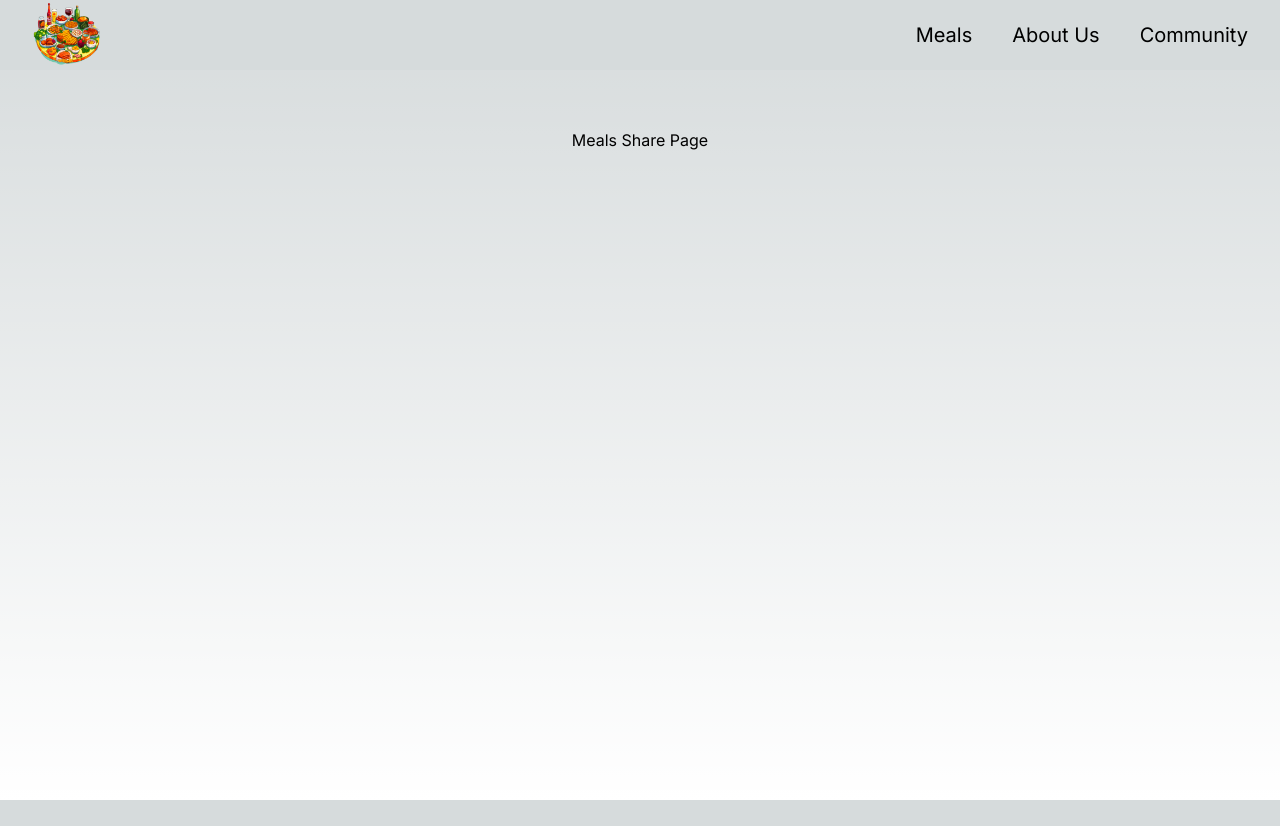
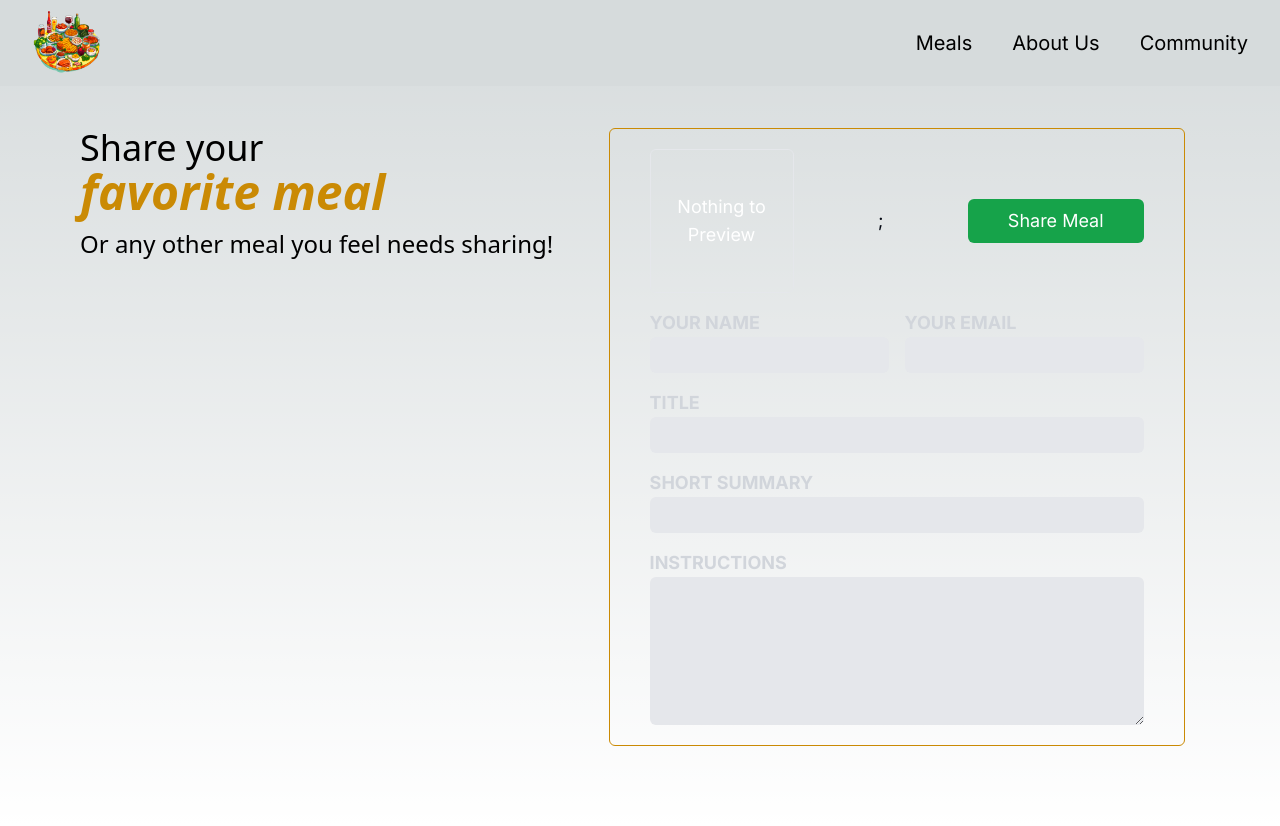
Before and after one commit to KreatorXoX/foodies, a Next.js app: page /meals/share in a window 1280 px wide. Before the commit the page ends 800 px from the top, so only its background shows below. Built offline with nearby package versions, Linux system fonts and the light colour scheme.

Commit message:
Meal share form and image picker finished now on to the functionality server actions submitting the form and such

```diff
--- a/app/meals/[slug]/page.tsx
+++ b/app/meals/[slug]/page.tsx
@@ -42,8 +42,8 @@ const MealDetailPage = async ({ params }: Props) => {
             <h1 className="text-3xl font-bold ">{meal.title}</h1>
             <p className="text-lg text-gray-400 pb-2">
               by{" "}
-              <span className="text-blue-400 italic font-extrabold">
-                {meal.creator}
+              <span className="text-blue-400 italic font-extrabold underline">
+                <a href={`mailto:${meal.creator_email}`}>{meal.creator}</a>
               </span>
             </p>
             <p className="text-lg text-gray-400 italic">{meal.summary}</p>
--- a/app/meals/share/page.tsx
+++ b/app/meals/share/page.tsx
@@ -1,3 +1,4 @@
+import MealPicker from "@/components/Meals/meal-picker";
 import PageWrapper from "@/components/page-wrapper";
 import React from "react";
 
@@ -6,8 +7,123 @@ type Props = {};
 const SharePage = (props: Props) => {
   return (
     <PageWrapper>
-      <section className="pt-20 md:pt-32 md:pb-20 w-full flex flex-col lg:gap-10 items-center pb-4">
-        Meals Share Page
+      <section className="pt-20 md:pt-32 md:pb-20 w-full flex flex-col items-center lg:items-start lg:flex-row gap-10 pb-4">
+        <header className={" text-lg font-sans lg:text-4xl space-y-3"}>
+          <h1 className="flex flex-col items-center lg:items-start">
+            <span>Share your </span>
+            <span
+              className={
+                "italic text-nowrap font-extrabold text-3xl md:text-5xl text-yellow-600"
+              }
+            >
+              favorite meal
+            </span>
+          </h1>
+          <p className="lg:text-2xl text-left g:text-center">
+            {" "}
+            Or any other meal you feel needs sharing!
+          </p>
+        </header>
+        <div
+          className={
+            " text-gray-950 w-full text-xs sm:text-sm md:text-lg max-w-xl mx-auto"
+          }
+        >
+          <form
+            className={
+              "flex flex-col w-full gap-4  md:border md:border-yellow-600 px-4 md:px-10 py-5 rounded-md "
+            }
+          >
+            <div className={"flex flex-row justify-between items-center"}>
+              <MealPicker />
+
+              <button
+                type="submit"
+                className="text-white bg-green-600 rounded-md py-2 px-10 hover:bg-green-800 transition"
+              >
+                Share Meal
+              </button>
+            </div>
+            <div className={"flex flex-col sm:flex-row justify-between gap-4"}>
+              <div className="w-full">
+                <label
+                  className="block uppercase font-bold text-gray-300"
+                  htmlFor="name"
+                >
+                  Your name
+                </label>
+                <input
+                  className=" focus:outline-yellow-500 focus:bg-gray-300 block w-full py-1 px-2 rounded-md bg-gray-200"
+                  type="text"
+                  id="name"
+                  name="name"
+                  required
+                />
+              </div>
+              <div className="w-full">
+                <label
+                  htmlFor="email"
+                  className="block uppercase font-bold text-gray-300"
+                >
+                  Your email
+                </label>
+                <input
+                  className=" focus:outline-yellow-500 focus:bg-gray-300 block w-full py-1 px-2 rounded-md bg-gray-200"
+                  type="email"
+                  id="email"
+                  name="email"
+                  required
+                />
+              </div>
+            </div>
+
+            <div>
+              <label
+                htmlFor="title"
+                className="block uppercase font-bold text-gray-300"
+              >
+                Title
+              </label>
+              <input
+                className=" focus:outline-yellow-500 focus:bg-gray-300 block w-full py-1 px-2 rounded-md bg-gray-200"
+                type="text"
+                id="title"
+                name="title"
+                required
+              />
+            </div>
+            <div>
+              <label
+                className="block uppercase font-bold text-gray-300"
+                htmlFor="summary"
+              >
+                Short Summary
+              </label>
+              <input
+                className=" focus:outline-yellow-500 focus:bg-gray-300 block w-full py-1 px-2 rounded-md bg-gray-200"
+                type="text"
+                id="summary"
+                name="summary"
+                required
+              />
+            </div>
+            <div>
+              <label
+                className="block uppercase font-bold text-gray-300"
+                htmlFor="instructions"
+              >
+                Instructions
+              </label>
+              <textarea
+                className=" focus:outline-yellow-500 focus:bg-gray-300 block w-full py-1 px-2 rounded-md bg-gray-200"
+                id="instructions"
+                name="instructions"
+                rows={5}
+                required
+              ></textarea>
+            </div>
+          </form>
+        </div>
       </section>
     </PageWrapper>
   );
--- a/components/Header/logo.tsx
+++ b/components/Header/logo.tsx
@@ -9,7 +9,7 @@ type Props = {};
 const Logo = (props: Props) => {
   return (
     <Link href={"/"}>
-      <Image src={logoImage} alt="logo" width={70} priority />
+      <Image src={logoImage} alt="logo" width={70} priority className="py-2" />
     </Link>
   );
 };
--- /dev/null
+++ b/components/Meals/meal-picker.tsx
@@ -0,0 +1,60 @@
+"use client";
+import { useState, useRef } from "react";
+import Image from "next/image";
+type Props = {};
+
+const MealPicker = (props: Props) => {
+  const [image, setImage] = useState<string | null>(null);
+  const imageRef = useRef<HTMLInputElement>(null);
+
+  const handleImagePickerClick = () => {
+    imageRef.current?.click();
+  };
+
+  const handleImageChange = (e: React.ChangeEvent<HTMLInputElement>) => {
+    const file = e.target.files?.[0];
+    if (file) {
+      const reader = new FileReader();
+      reader.onload = () => {
+        setImage(reader.result as string);
+      };
+      reader.readAsDataURL(file);
+    } else {
+      setImage(null);
+    }
+  };
+  return (
+    <>
+      <div
+        className="md:h-36 md:w-36 h-28 w-28 border rounded-md flex items-center justify-center cursor-pointer relative"
+        onClick={handleImagePickerClick}
+      >
+        {image ? (
+          <Image
+            src={image}
+            alt="selected image"
+            fill
+            style={{ objectFit: "cover" }}
+          />
+        ) : (
+          <span className="text-white text-center cursor-pointer">
+            Nothing to Preview
+          </span>
+        )}
+      </div>
+      <input
+        className="hidden"
+        type="file"
+        accept="image/jpeg, image/png"
+        id="image"
+        name="image"
+        required
+        ref={imageRef}
+        onChange={handleImageChange}
+      />
+      ;
+    </>
+  );
+};
+
+export default MealPicker;
--- a/lib/meals.tsx
+++ b/lib/meals.tsx
@@ -4,6 +4,7 @@ const db = sql("meals.db");
 
 export type Meal = {
   id: string;
+  creator_email: string;
   title: string;
   slug: string;
   image: string;
```
